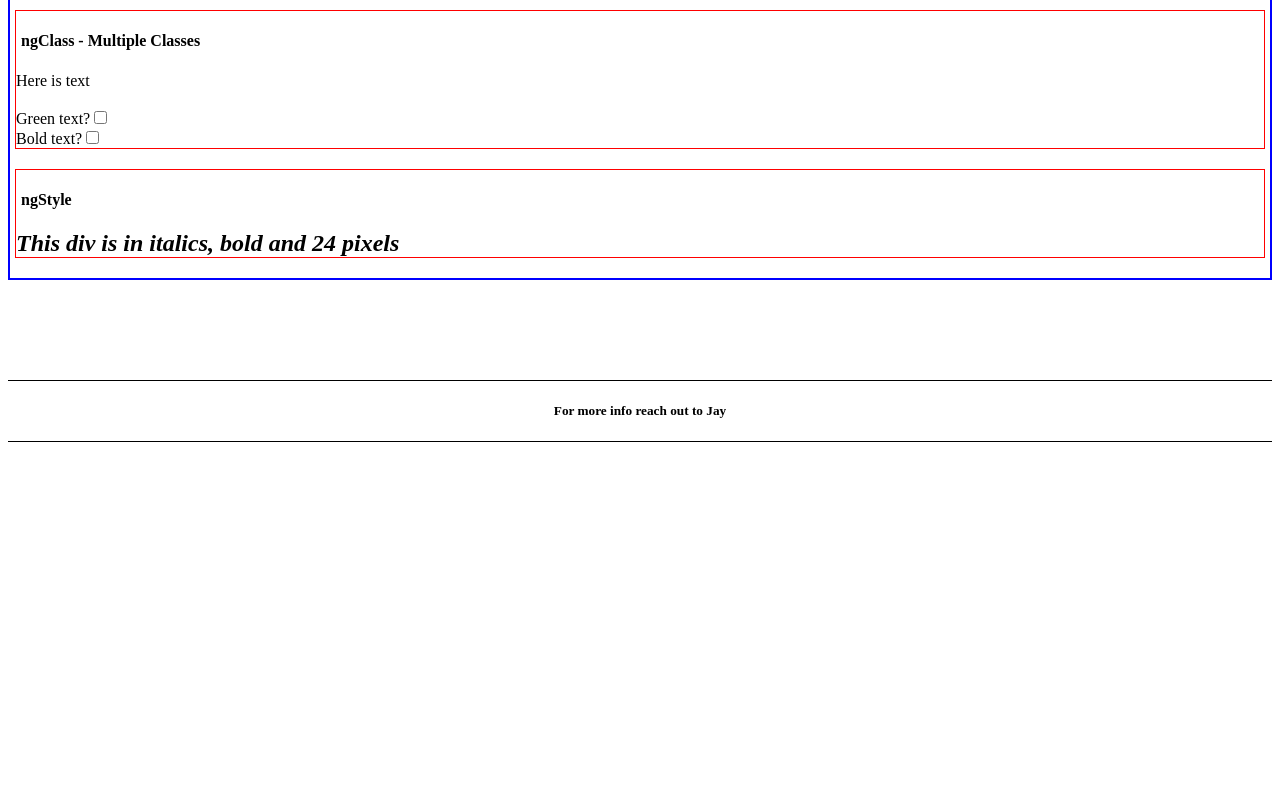
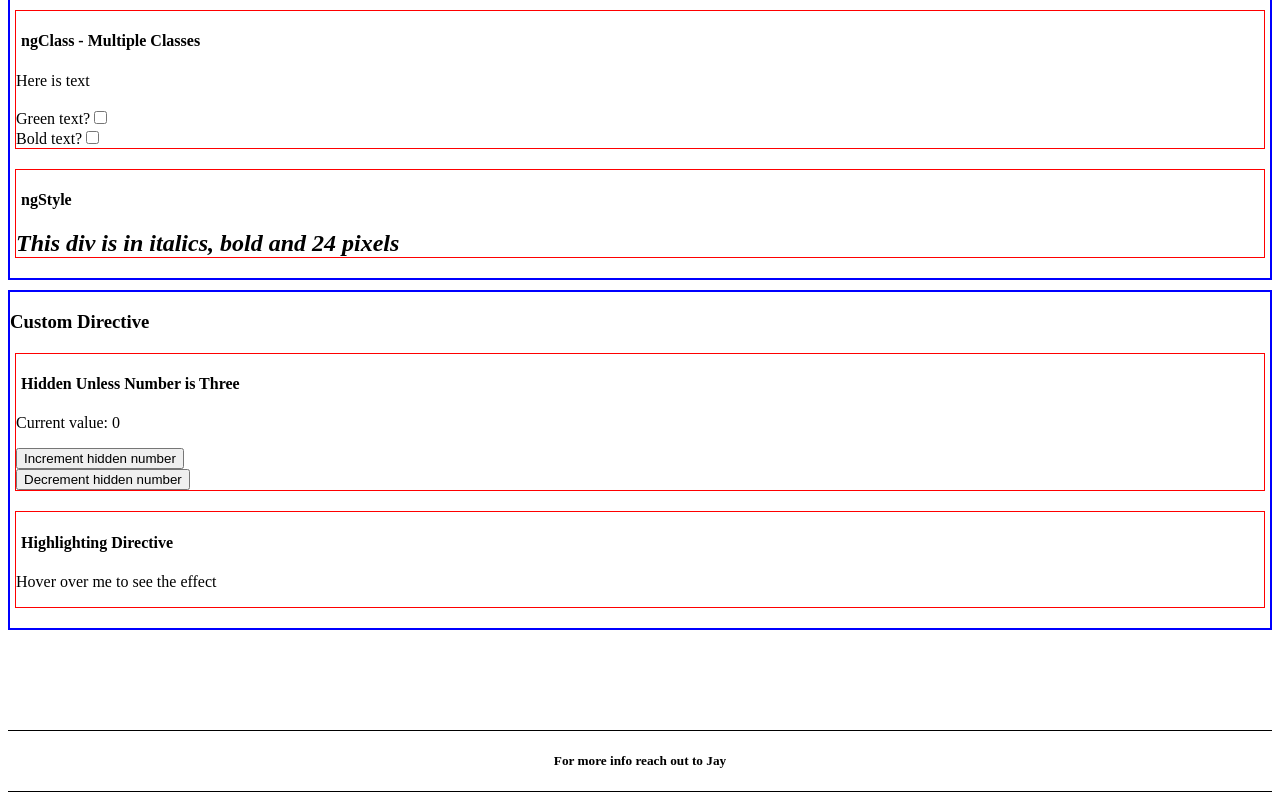
Before and after one commit to JTCollins33/first_angular_project, an Angular app: page /directives in a window 1280 px wide. Shown: the part 1010-1810 px from the top of the page. Before the commit the page ends 1460 px from the top, so only its background shows below. Built offline with nearby package versions, Linux system fonts and the light colour scheme.

Commit message:
added two custom directives

```diff
--- a/src/app/directives-page/directives-page.component.html
+++ b/src/app/directives-page/directives-page.component.html
@@ -86,3 +86,17 @@
     </div>
 
 </div>
+<div class="directive-type">
+    <h3>Custom Directive</h3>
+    <div class="directive-section">
+        <h4>Hidden Unless Number is Three</h4>
+        <p *appUnlessIsThree="hiddenNumber()">This text is hidden unless the number is three</p>
+        <p>Current value: {{hiddenNumber()}}</p>
+        <button (click)="incrementHiddenNumber()">Increment hidden number</button><br/>
+        <button (click)="decrementHiddenNumber()">Decrement hidden number</button>
+    </div>
+    <div class="directive-section">
+        <h4>Highlighting Directive</h4>
+        <p appHighlighting>Hover over me to see the effect</p>
+    </div>
+</div>
--- a/src/app/directives-page/directives-page.component.ts
+++ b/src/app/directives-page/directives-page.component.ts
@@ -1,10 +1,12 @@
 import { CommonModule } from '@angular/common';
-import { Component } from '@angular/core';
+import { Component, signal } from '@angular/core';
 import { FormsModule } from '@angular/forms';
+import { UnlessIsThreeDirective } from './unless-is-three.directive';
+import { HighlightingDirective } from './highlighting.directive';
 
 @Component({
   selector: 'app-directives-page',
-  imports: [CommonModule, FormsModule],
+  imports: [CommonModule, FormsModule, UnlessIsThreeDirective, HighlightingDirective],
   templateUrl: './directives-page.component.html',
   styleUrl: './directives-page.component.scss'
 })
@@ -16,6 +18,8 @@ export class DirectivesPageComponent {
   greenTextBoolean=false
   boldTextBoolean=false
   showHero=false
+
+  hiddenNumber=signal(0);
 
   currentClasses = {
     greenText: this.greenTextBoolean,
@@ -35,4 +39,11 @@ export class DirectivesPageComponent {
   decrementSwitchNumber(){
     this.switchNumber-=1
   }
+
+  incrementHiddenNumber(){
+    this.hiddenNumber.update(n => n+1)
+  }
+  decrementHiddenNumber(){
+    this.hiddenNumber.update(n=>n-1)
+  }
 }
--- /dev/null
+++ b/src/app/directives-page/highlighting.directive.ts
@@ -0,0 +1,20 @@
+import { Directive, ElementRef, HostListener } from '@angular/core';
+
+@Directive({
+  selector: '[appHighlighting]'
+})
+export class HighlightingDirective {
+  constructor(private elementRef: ElementRef) {}
+
+  @HostListener('mouseenter') onMouseEnter() {
+    this.highlight('yellow');
+  }
+
+  @HostListener('mouseleave') onMouseLeave() {
+    this.highlight('teal');
+  }
+
+  private highlight(color: string) {
+    this.elementRef.nativeElement.style.backgroundColor = color;
+  }
+}
--- /dev/null
+++ b/src/app/directives-page/unless-is-three.directive.ts
@@ -0,0 +1,20 @@
+import { Directive, Input, TemplateRef, ViewContainerRef } from '@angular/core';
+
+@Directive({
+  selector: '[appUnlessIsThree]'
+})
+export class UnlessIsThreeDirective {
+  @Input() set appUnlessIsThree(currentNumber: number){
+    if(currentNumber===3){
+      this.viewContainer.createEmbeddedView(this.templateRef);
+    } else{
+      this.viewContainer.clear();
+    }
+  }
+
+  constructor(
+    private templateRef: TemplateRef<any>,
+    private viewContainer: ViewContainerRef
+  ) {}
+
+}
```
